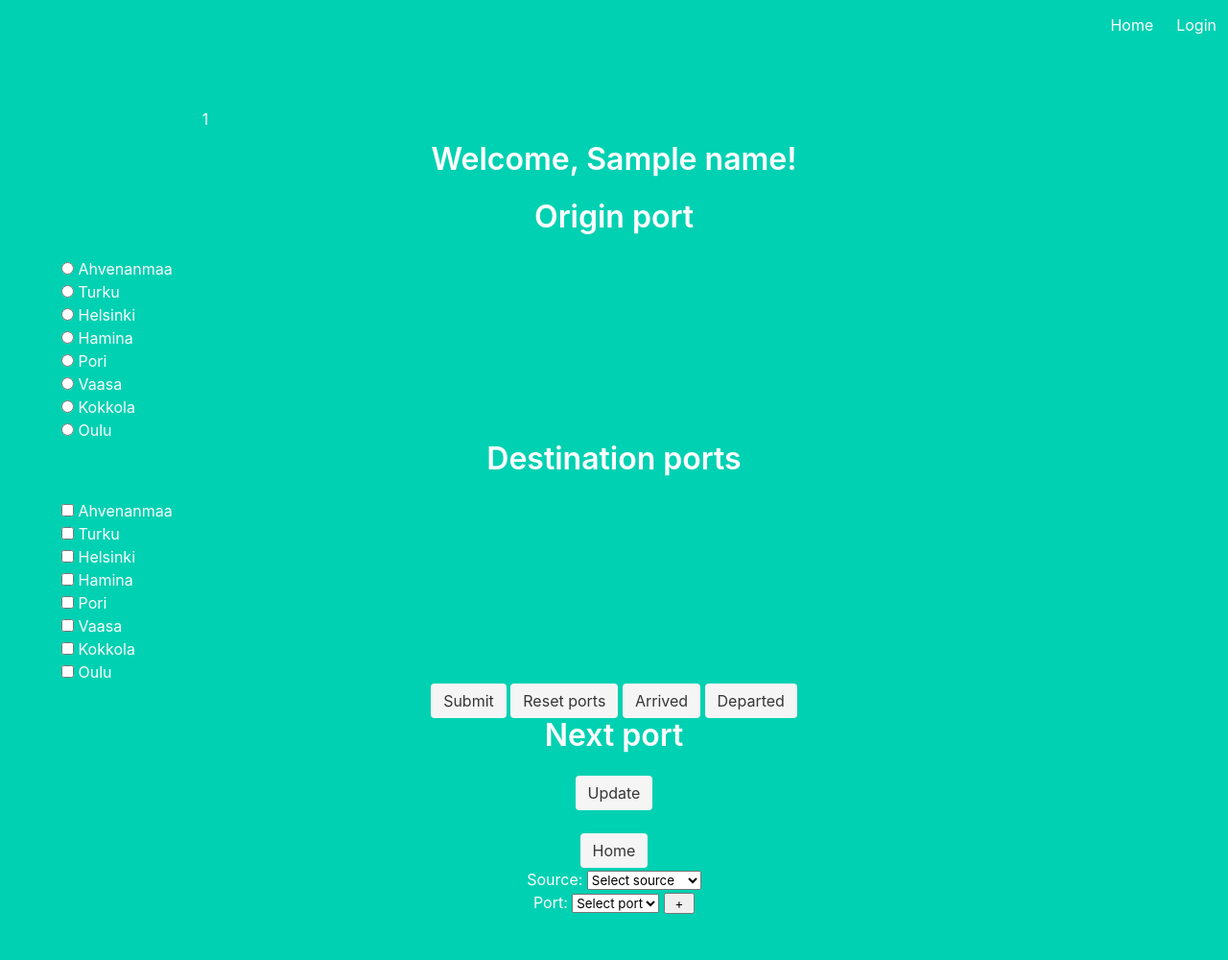
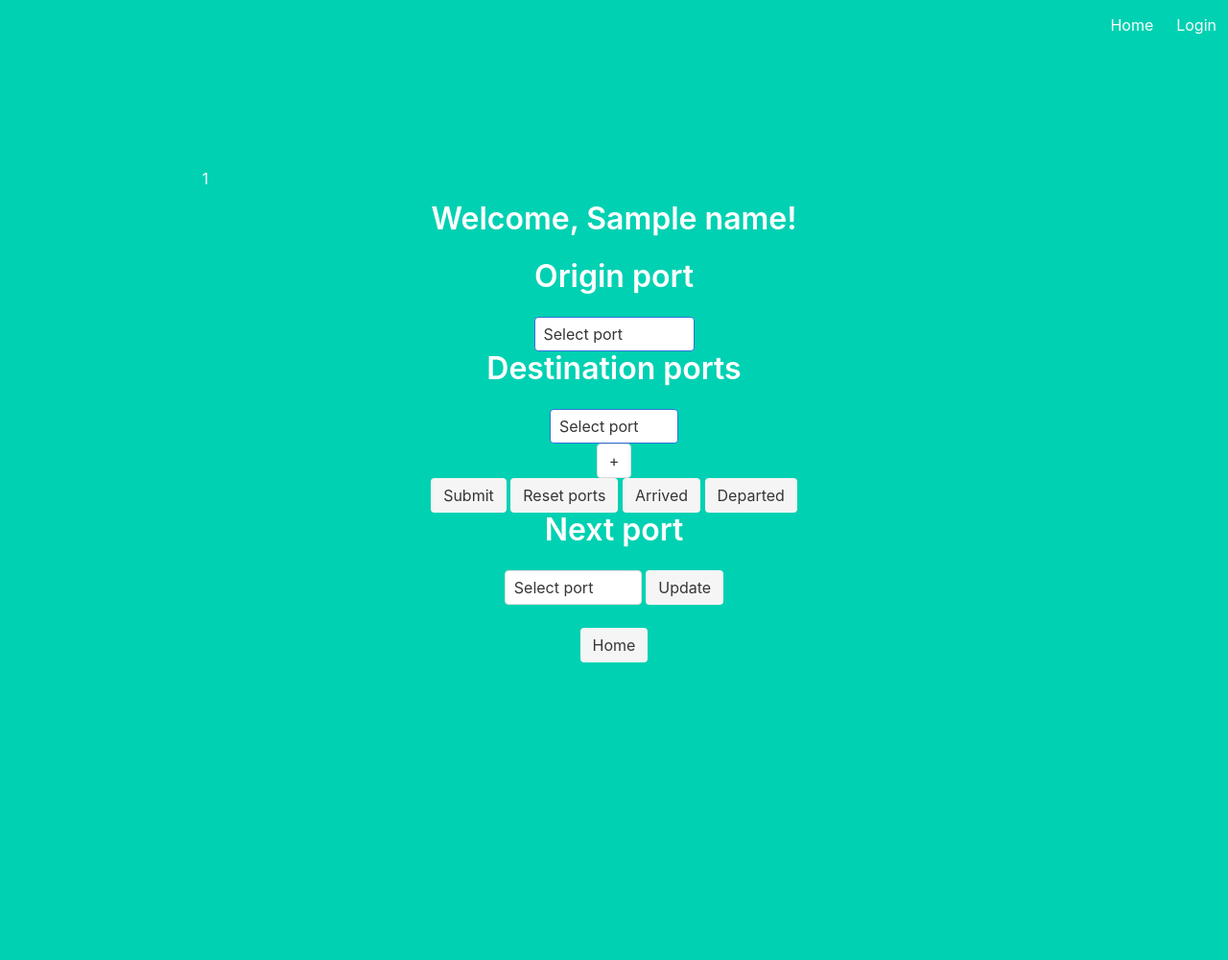
Before and after one commit to ullallulla/tour-tag, a Python web app: template templates/leader.html in a window 1280 px wide. Shown: the whole page at 96% size. After the commit the page ends 690 px from the top, so only its background shows below. Run offline with Jinja, Linux system fonts and the light colour scheme; the template is opened without the code that fills it: most values are stand-ins (such as "Sample title", 1, 10 or a date in 2020).

Commit message:
changed all radio buttons to dropdown menus

```diff
--- a/colors.py
+++ b/colors.py
@@ -1,4 +1,4 @@
-#import unicornhathd
+""" #import unicornhathd
 #import time, colorsys
 #import numpy
 from .ports import *
@@ -570,4 +570,4 @@ def set_final_destination_color(port):
         unicornhathd.set_pixel(oulu['y2'],oulu['x1'], r, g, b)
         unicornhathd.set_pixel(oulu['y2'],oulu['x2'], r, g, b)
         unicornhathd.show()
-        time.sleep(0.005)
+        time.sleep(0.005) """
--- a/templates/leader.html
+++ b/templates/leader.html
@@ -16,209 +16,13 @@
 {% endwith %}
 </div>
 
-<h1 class="title">
-  Welcome, {{ name }}!
-</h1>
-
-<form method="POST">
-    <h3 class="title">Origin port</h3>
-
-    <div class="control">
-        <label class="radio">
-            <input type="radio" name="origin_port" value="Ahvenanmaa">
-            Ahvenanmaa
-        </label>
-    </div>
-    <div class="control">
-        <label class="radio">
-            <input type="radio" name="origin_port" value="Turku">
-            Turku
-        </label>
-    </div>
-    <div class="control">
-        <label class="radio">
-            <input type="radio" name="origin_port" value="Helsinki">
-            Helsinki
-        </label>
-    </div>
-    <div class="control">
-        <label class="radio">
-            <input type="radio" name="origin_port" value="Hamina">
-            Hamina
-        </label>
-    </div>
-    <div class="control">
-        <label class="radio">
-            <input type="radio" name="origin_port" value="Pori">
-            Pori
-        </label>
-    </div>
-    <div class="control">
-        <label class="radio">
-            <input type="radio" name="origin_port" value="Vaasa">
-            Vaasa
-        </label>
-    </div>
-    <div class="control">
-        <label class="radio">
-            <input type="radio" name="origin_port" value="Kokkola">
-            Kokkola
-        </label>
-    </div>
-    <div class="control">
-        <label class="radio">
-            <input type="radio" name="origin_port" value="Oulu">
-            Oulu
-        </label>
-    </div>
-
-
-    <h3 class="title">Destination ports</h3>
-
-    <div class="control">
-        <label class="checkbox">
-            <input type="checkbox" name="destination_port" value="Ahvenanmaa">
-            Ahvenanmaa
-        </label>
-    </div>
-    <div class="control">
-        <label class="checkbox">
-            <input type="checkbox" name="destination_port" value="Turku">
-            Turku
-        </label>
-    </div>
-    <div class="control">
-        <label class="checkbox">
-            <input type="checkbox" name="destination_port" value="Helsinki">
-            Helsinki
-        </label>
-    </div>
-    <div class="control">
-        <label class="checkbox">
-            <input type="checkbox" name="destination_port" value="Hamina">
-            Hamina
-        </label>
-    </div>
-    <div class="control">
-        <label class="checkbox">
-            <input type="checkbox" name="destination_port" value="Pori">
-            Pori
-        </label>
-    </div>
-    <div class="control">
-        <label class="checkbox">
-            <input type="checkbox" name="destination_port" value="Vaasa">
-            Vaasa
-        </label>
-    </div>
-    <div class="control">
-        <label class="checkbox">
-            <input type="checkbox" name="destination_port" value="Kokkola">
-            Kokkola
-        </label>
-    </div>
-    <div class="control">
-        <label class="checkbox">
-            <input type="checkbox" name="destination_port" value="Oulu">
-            Oulu
-        </label>
-    </div>
-
-
-
-    <input class="button is-light" type="submit" name="submit" value="Submit">
-    <input class="button is-light" type="submit" name="reset" value="Reset ports">
-    <input class="button is-light" type="submit" name="arrived-button" value="Arrived">
-    <input class="button is-light" type="submit" name="departed-button" value="Departed">
-
-
-</form>
-
-{% if destination_ports != None %}
-<form method="POST">
-    <h3 class="title">Next port</h3>
-
-    {% if 'Ahvenanmaa' in destination_ports %}
-    <div class="control">
-        <label class="radio">
-            <input type="radio" name="next_port" value="Ahvenanmaa">
-            Ahvenanmaa
-        </label>
-    </div>
-    {% endif %}
-    {% if 'Turku' in destination_ports %}
-    <div class="control">
-        <label class="radio">
-            <input type="radio" name="next_port" value="Turku">
-            Turku
-        </label>
-    </div>
-    {% endif %}
-    {% if 'Helsinki' in destination_ports %}
-    <div class="control">
-        <label class="radio">
-            <input type="radio" name="next_port" value="Helsinki">
-            Helsinki
-        </label>
-    </div>
-    {% endif %}
-    {% if 'Hamina' in destination_ports %}
-    <div class="control">
-        <label class="radio">
-            <input type="radio" name="next_port" value="Hamina">
-            Hamina
-        </label>
-    </div>
-    {% endif %}
-    {% if 'Pori' in destination_ports %}
-    <div class="control">
-        <label class="radio">
-            <input type="radio" name="next_port" value="Pori">
-            Pori
-        </label>
-    </div>
-    {% endif %}
-    {% if 'Vaasa' in destination_ports %}
-    <div class="control">
-        <label class="radio">
-            <input type="radio" name="next_port" value="Vaasa">
-            Vaasa
-        </label>
-    </div>
-    {% endif %}
-    {% if 'Kokkola' in destination_ports %}
-    <div class="control">
-        <label class="radio">
-            <input type="radio" name="next_port" value="Kokkola">
-            Kokkola
-        </label>
-    </div>
-    {% endif %}
-    {% if 'Oulu' in destination_ports %}
-    <div class="control">
-        <label class="radio">
-            <input type="radio" name="next_port" value="Oulu">
-            Oulu
-        </label>
-    </div>
-    {% endif %}
-
-    <input class="button is-light" type="submit" name="update" value="Update">
-
-</form>
-{% endif %}
-
-<br />
-<p align="center"><a href=/ >
-    <button class='button is-light'>Home</button></a></p>
-
 <script language="javascript" type="text/javascript">
 
     let newID = 1
 
     function dynamicdropdown(listindex, id)
     {
-    if (id === 'source') {
+        if (id === 'origin_port') {
             switch (listindex)
         {
 
@@ -233,65 +37,65 @@ function dynamicdropdown(listindex, id)
             document.getElementById("port").options[7]=new Option("KOKKOLA","kokkola");
             document.getElementById("port").options[8]=new Option("OULU","oulu");*/
 
-    case "ahvenanmaa" :
+        case "Ahvenanmaa" :
             document.getElementById("port").options[0]=new Option("Select port","");
 
-        document.getElementById("port").options[1]=new Option("TURKU","turku");
+            document.getElementById("port").options[1]=new Option("TURKU","Turku");
 
             break;
-    case "turku" :
+        case "Turku" :
             document.getElementById("port").options[0]=new Option("Select port","");
 
-        document.getElementById("port").options[1]=new Option("HELSINKI","helsinki");
+            document.getElementById("port").options[1]=new Option("HELSINKI","Helsinki");
 
-        document.getElementById("port").options[2]=new Option("PORI","pori");
+            document.getElementById("port").options[2]=new Option("PORI","Pori");
 
             break;
 
-    case "helsinki" :
+        case "Helsinki" :
             document.getElementById("port").options[0]=new Option("Select port","");
 
-        document.getElementById("port").options[1]=new Option("TURKU","turku");
+            document.getElementById("port").options[1]=new Option("TURKU","Turku");
 
-        document.getElementById("port").options[2]=new Option("HAMINA","hamina");
+            document.getElementById("port").options[2]=new Option("HAMINA","Hamina");
 
             break;
 
-    case "hamina" :
+        case "Hamina" :
             document.getElementById("port").options[0]=new Option("Select port","");
 
-        document.getElementById("port").options[1]=new Option("HELSINKI","helsinki");
+            document.getElementById("port").options[1]=new Option("HELSINKI","Helsinki");
 
             break;
 
-    case "pori":
+        case "Pori":
             document.getElementById("port").options[0]=new Option("Select port","");
-        document.getElementById("port").options[1]=new Option("AHVENANMAA","ahvenanmaa");
-        document.getElementById("port").options[2]=new Option("TURKU","turku");
+            document.getElementById("port").options[1]=new Option("AHVENANMAA","Ahvenanmaa");
+            document.getElementById("port").options[2]=new Option("TURKU","Turku");
 
 
-        document.getElementById("port").options[3]=new Option("VAASA","vaasa");
+            document.getElementById("port").options[3]=new Option("VAASA","Vaasa");
 
             break;
 
-    case "vaasa":
+        case "Vaasa":
             document.getElementById("port").options[0]=new Option("Select port","");
 
-        document.getElementById("port").options[1]=new Option("PORI","pori");
-        document.getElementById("port").options[2]=new Option("KOKKOLA","kokkola");
+            document.getElementById("port").options[1]=new Option("PORI","Pori");
+            document.getElementById("port").options[2]=new Option("KOKKOLA","Kokkola");
             break;
 
-    case "kokkola":
+        case "Kokkola":
             document.getElementById("port").options[0]=new Option("Select port","");
 
-        document.getElementById("port").options[1]=new Option("VAASA","vaasa");
-        document.getElementById("port").options[2]=new Option("OULU","oulu");
+            document.getElementById("port").options[1]=new Option("VAASA","Vaasa");
+            document.getElementById("port").options[2]=new Option("OULU","Oulu");
             break;
 
-    case "oulu":
+        case "Oulu":
             document.getElementById("port").options[0]=new Option("Select port","");
 
-        document.getElementById("port").options[1]=new Option("KOKKOLA","kokkola");
+            document.getElementById("port").options[1]=new Option("KOKKOLA","Kokkola");
             break;
 
         }
@@ -305,65 +109,65 @@ function dynamicdropdown(listindex, id)
             switch (listindex)
             {
 
-        case "ahvenanmaa" :
+            case "Ahvenanmaa" :
                 document.getElementById(newPort).options[0]=new Option("Select port","");
 
-            document.getElementById(newPort).options[1]=new Option("TURKU","turku");
+                document.getElementById(newPort).options[1]=new Option("TURKU","Turku");
 
                 break;
-        case "turku" :
+            case "Turku" :
                 document.getElementById(newPort).options[0]=new Option("Select port","");
 
-            document.getElementById(newPort).options[1]=new Option("HELSINKI","helsinki");
+                document.getElementById(newPort).options[1]=new Option("HELSINKI","Helsinki");
 
-            document.getElementById(newPort).options[2]=new Option("PORI","pori");
+                document.getElementById(newPort).options[2]=new Option("PORI","Pori");
 
                 break;
 
-        case "helsinki" :
+            case "Helsinki" :
                 document.getElementById(newPort).options[0]=new Option("Select port","");
 
-            document.getElementById(newPort).options[1]=new Option("TURKU","turku");
+                document.getElementById(newPort).options[1]=new Option("TURKU","Turku");
 
-            document.getElementById(newPort).options[2]=new Option("HAMINA","hamina");
+                document.getElementById(newPort).options[2]=new Option("HAMINA","Hamina");
 
                 break;
 
-        case "hamina" :
+            case "Hamina" :
                 document.getElementById(newPort).options[0]=new Option("Select port","");
 
-            document.getElementById(newPort).options[1]=new Option("HELSINKI","helsinki");
+                document.getElementById(newPort).options[1]=new Option("HELSINKI","Helsinki");
 
                 break;
 
-        case "pori":
+            case "Pori":
                 document.getElementById(newPort).options[0]=new Option("Select port","");
-            document.getElementById(newPort).options[1]=new Option("AHVENANMAA","ahvenanmaa");
-            document.getElementById(newPort).options[2]=new Option("TURKU","turku");
+                document.getElementById(newPort).options[1]=new Option("AHVENANMAA","Ahvenanmaa");
+                document.getElementById(newPort).options[2]=new Option("TURKU","Turku");
 
 
-            document.getElementById(newPort).options[3]=new Option("VAASA","vaasa");
+                document.getElementById(newPort).options[3]=new Option("VAASA","Vaasa");
 
                 break;
 
-        case "vaasa":
+            case "Vaasa":
                 document.getElementById(newPort).options[0]=new Option("Select port","");
 
-            document.getElementById(newPort).options[1]=new Option("PORI","pori");
-            document.getElementById(newPort).options[2]=new Option("KOKKOLA","kokkola");
+                document.getElementById(newPort).options[1]=new Option("PORI","Pori");
+                document.getElementById(newPort).options[2]=new Option("KOKKOLA","Kokkola");
                 break;
 
-        case "kokkola":
+            case "Kokkola":
                 document.getElementById(newPort).options[0]=new Option("Select port","");
 
-            document.getElementById(newPort).options[1]=new Option("VAASA","vaasa");
-            document.getElementById(newPort).options[2]=new Option("OULU","oulu");
+                document.getElementById(newPort).options[1]=new Option("VAASA","Vaasa");
+                document.getElementById(newPort).options[2]=new Option("OULU","Oulu");
                 break;
 
-        case "oulu":
+            case "Oulu":
                 document.getElementById(newPort).options[0]=new Option("Select port","");
 
-            document.getElementById(newPort).options[1]=new Option("KOKKOLA","kokkola");
+                document.getElementById(newPort).options[1]=new Option("KOKKOLA","Kokkola");
                 break;
 
             }
@@ -384,7 +188,7 @@ function dynamicdropdown(listindex, id)
             // Create a new text input
             var newDropdown = document.createElement('select');
             newDropdown.setAttribute("id", `port${newID}`);
-        newDropdown.setAttribute("name", `port${newID}`)
+            newDropdown.setAttribute("name", `destination_port`)
             newDropdown.setAttribute("onchange", "javascript: dynamicdropdown(this.options[this.selectedIndex].value, id);")
             newDropdownOption = document.createElement("option");
             newDropdownOption.value = "";
@@ -396,10 +200,12 @@ function dynamicdropdown(listindex, id)
             var newAddButton = document.createElement('input');
             newAddButton.type = "button";
             newAddButton.value = " + ";
+            newAddButton.setAttribute("class","button")
 
             var newDelButton = document.createElement('input');
             newDelButton.type = "button";
             newDelButton.value = " - ";
+            newDelButton.setAttribute("class","button")
 
             // Append new text input to the newDiv
             newDiv.appendChild(newDropdown);
@@ -422,30 +228,83 @@ function dynamicdropdown(listindex, id)
     }
     </script>
 
-<title>Dynamic Drop Down List</title>
 
-<div class="category_div" id="category_div">Source:
-    <select id="source" name="source" onchange="javascript: dynamicdropdown(this.options[this.selectedIndex].value, id);">
-    <option value="">Select source</option>
-    <option value="ahvenanmaa">AHVENANMAA</option>
-    <option value="turku">TURKU</option>
-    <option value="helsinki">HELSINKI</option>
-    <option value="hamina">HAMINA</option>
-    <option value="pori">PORI</option>
-    <option value="vaasa">VAASA</option>
-    <option value="kokkola">KOKKOLA</option>
-    <option value="oulu">OULU</option>
+<h1 class="title">
+  Welcome, {{ name }}!
+</h1>
+
+<form method="POST">
+    <h3 class="title">Origin port</h3>
+
+    <div class="select is-multiple is-link" id="category_div">
+        <select id="origin_port" name="origin_port" onchange="javascript: dynamicdropdown(this.options[this.selectedIndex].value, id);">
+        <option value="">Select port</option>
+        <option value="Ahvenanmaa">AHVENANMAA</option>
+        <option value="Turku">TURKU</option>
+        <option value="Helsinki">HELSINKI</option>
+        <option value="Hamina">HAMINA</option>
+        <option value="Pori">PORI</option>
+        <option value="Vaasa">VAASA</option>
+        <option value="Kokkola">KOKKOLA</option>
+        <option value="Oulu">OULU</option>
         </select>
     </div>
-<div class="sub_category_div" id="sub_category_div" >Port:
+
+
+    <h3 class="title">Destination ports</h3>
+
+    <div class="select is-multiple is-link" id="sub_category_div" >
         <script type="text/javascript" language="JavaScript">
-    document.write('<select name="port" id="port" onchange="javascript: dynamicdropdown(this.options[this.selectedIndex].value, id);"><option value="" >Select port</option></select>')
+        document.write('<select name="destination_port" id="port" onchange="javascript: dynamicdropdown(this.options[this.selectedIndex].value, id);"><option value="" >Select port</option></select>')
         </script>
 
 
-    <input type="button" value=" + " onClick="addNew();">
+        <input class="button" type="button" value=" + " onClick="addNew();">
+    </div>
+
+    <div>
+        <input class="button is-light" type="submit" name="submit" value="Submit">
+        <input class="button is-light" type="submit" name="reset" value="Reset ports">
+        <input class="button is-light" type="submit" name="arrived-button" value="Arrived">
+        <input class="button is-light" type="submit" name="departed-button" value="Departed">
     </div>
 
 
 
+
+</form>
+
+{% if destination_ports != None %}
+<form method="POST">
+    <h3 class="title">Next port</h3>
+
+
+
+    <div class="select is-multiple">
+        <select name="next_port">
+            <option value="">Select port</option>
+            {% for port in destination_ports %}
+                <option value="{{port}}">{{port}}</option>
+            {% endfor %}
+        </select>
+
+    </div>
+
+
+    <input class="button is-light" type="submit" name="update" value="Update">
+
+</form>
+{% endif %}
+
+<br />
+<p align="center"><a href=/ >
+    <button class='button is-light'>Home</button></a></p>
+
+
+
+
+
+
+
+
 {% endblock %}
```
Also changed, not shown: main.py (+8 -11 lines). Lines whose indentation alone changed are shown as unchanged.
